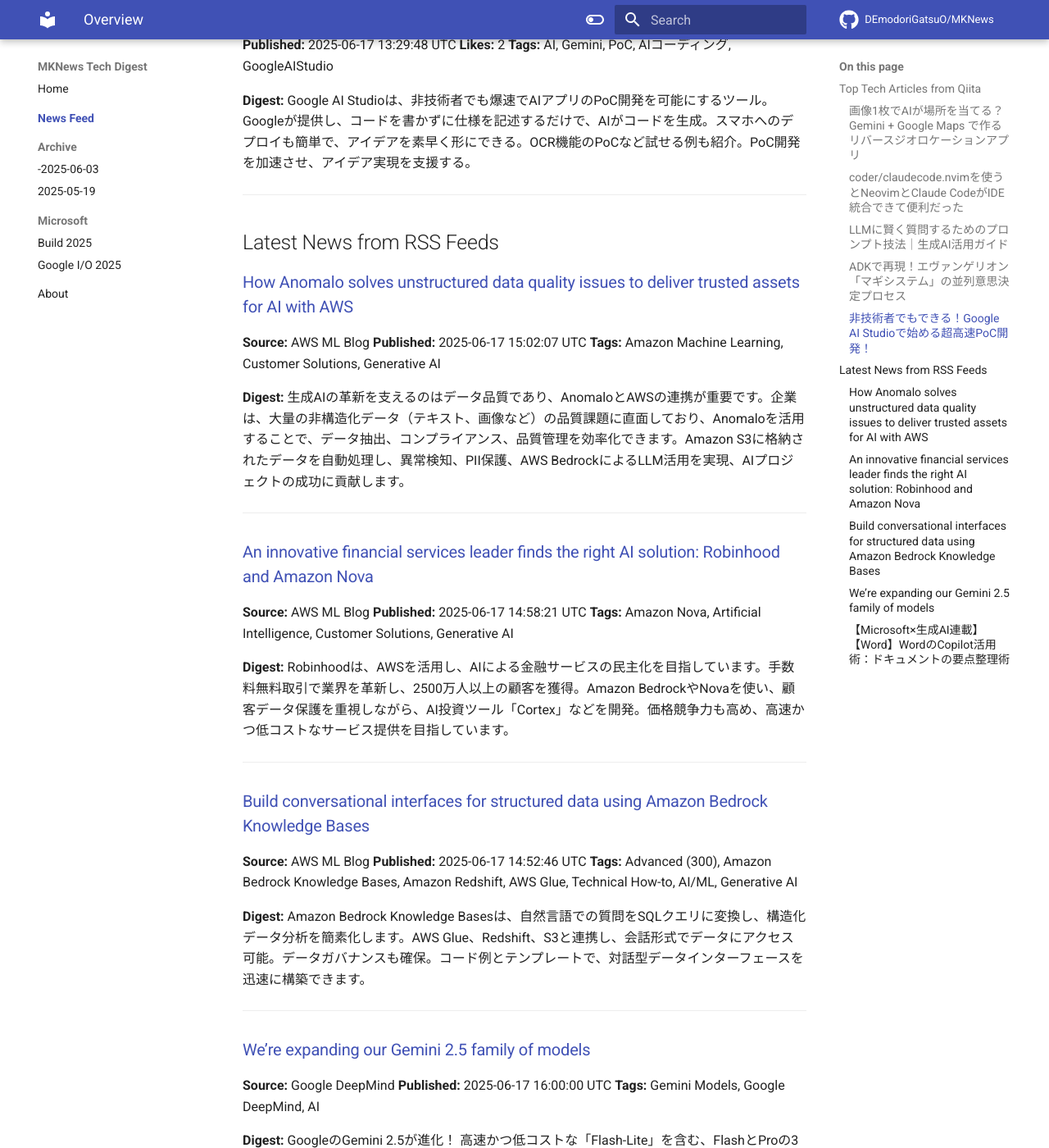
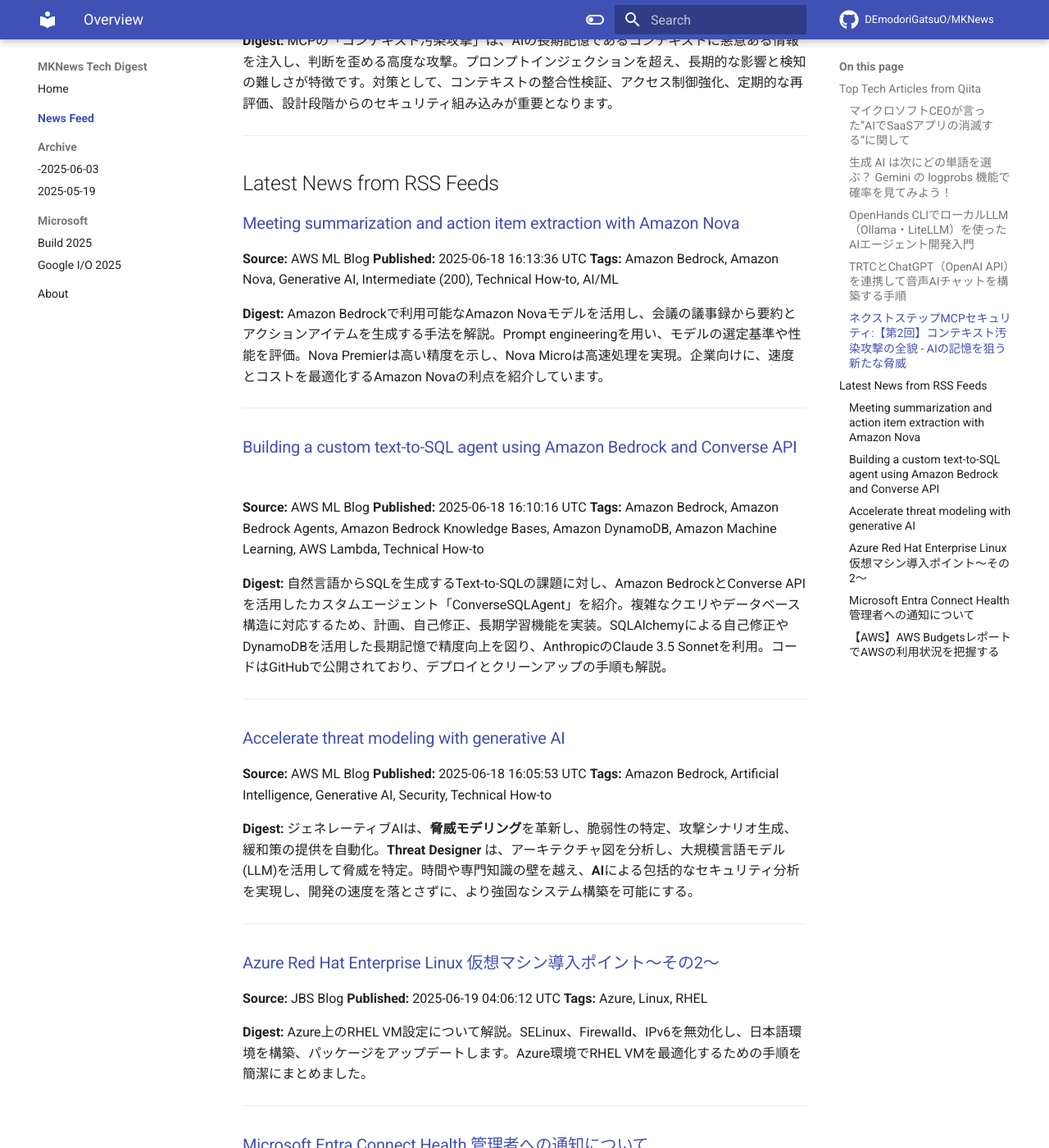
Before and after one commit to DEmodoriGatsuO/MKNews, an MkDocs documentation site: the page built from docs/news/index.md, in a window 1280 px wide and 1400 px high, scrolled down 1414 px. Shown: the whole window at 82% size. Built offline with MkDocs 1.6.1 and Material for MkDocs 9.7.7, drawn with Linux system fonts in a browser that asks for light colours; comment, search, counter and statistics services are not loaded; some of the changed text lies outside the part shown.

Commit message:
Automated AI Tech Digest - 2025-06-19

```diff
--- a/docs/news/index.md
+++ b/docs/news/index.md
@@ -1,108 +1,118 @@
-# AI Tech Trends Digest (2025-06-18)
+# AI Tech Trends Digest (2025-06-19)
 
 
 ## Top Tech Articles from Qiita
 
 
-### [画像1枚でAIが場所を当てる？Gemini + Google Maps で作るリバースジオロケーションアプリ](https://qiita.com/zawatti/items/73162bedfef00f6490b6)
-**Published:** 2025-06-17 13:38:54 UTC
-**Likes:** 7
-**Tags:** AI, マルチモーダル, Gemini, ClaudeCode, LiveAPI
+### [マイクロソフトCEOが言った”AIでSaaSアプリの消滅する”に関して](https://qiita.com/QueryPie/items/6c20485284f22a35ef73)
+**Published:** 2025-06-18 14:01:37 UTC
+**Likes:** 4
+**Tags:** AI, MCP, 生成AI, LLM
 
 **Digest:**
-写真から場所を特定するWebアプリ「ReverseGeo」を開発。Gemini APIを活用し、画像をアップロードするとAIが場所を解析、地図表示や履歴管理も。**画像解析**、**リアルタイム解析**、**インタラクティブマップ**機能を搭載。多様なモードで精度を高め、**東京駅**や**エッフェル塔**など実地検証も。AIの**画像理解能力**の高さに感銘。オフライン対応や精度の向上を目指し、ゲーム感覚で楽しめるアプリです。
+マイクロソフトCEOのナデラ氏は、SaaSの進化を「死んだ」と表現。AIエージェント台頭により、既存アプリのUI不要化、バックエンド崩壊を予測。ビジネスロジックはAI層へ移行し、課金モデルも変化。AIネイティブSaaSが台頭し、企業はAI活用で価値創造を。SaaS企業はAI化への対応が急務です。
 
 ---
 
-### [coder/claudecode.nvimを使うとNeovimとClaude CodeがIDE統合できて便利だった](https://qiita.com/getty104/items/c332e5f632da71523dbc)
-**Published:** 2025-06-17 09:17:45 UTC
-**Likes:** 6
-**Tags:** Vim, neovim, Claude, ClaudeCode
+### [生成 AI は次にどの単語を選ぶ？ Gemini の logprobs 機能で確率を見てみよう！](https://qiita.com/te_yama/items/2fddfbf0a4078e7911c0)
+**Published:** 2025-06-18 13:52:15 UTC
+**Likes:** 3
+**Tags:** Python, Gemini, GoogleCloud, VertexAI, 生成AI
 
 **Digest:**
-以前NeovimでClaude Codeを使うプラグインとして`greggh/claude-code.nvim`を紹介しましたが、今回は`coder/claudecode.nvim`を紹介します。このプラグインはClaude CodeのIDE統合を実現し、Neovimと連携。コンテキスト送信や差分表示が可能で、ファイルツリープラグインとの連携も。NeovimでのClaude Code利用を格段に向上させるのでおすすめです。
+Gemini APIの`logprobs`機能で、LLMがテキスト生成時にトークンごとの選択肢と確率を可視化。`response_logprobs`と`logprobs`設定で、AIの選択理由を理解。例えば「日本で一番高い山は？」への回答候補を分析し、生成AIの挙動解釈やデバッグ、チューニングに役立つ。多様な選択肢から確率的に単語が選ばれる過程を理解し、AIをより効果的に活用。
 
 ---
 
-### [ LLMに賢く質問するためのプロンプト技法｜生成AI活用ガイド](https://qiita.com/asodariyapradip/items/465f4a9487c8a0994abf)
-**Published:** 2025-06-17 13:36:57 UTC
+### [OpenHands CLIでローカルLLM（Ollama・LiteLLM）を使ったAIエージェント開発入門](https://qiita.com/nokonoko_1203/items/7cbdb5d5e82b3c0a4f41)
+**Published:** 2025-06-18 13:40:52 UTC
 **Likes:** 3
-**Tags:** AI, 生成AI, ChatGPT, LLM, プロンプトエンジニアリング
+**Tags:** Python, LLM, litellm, ollama, OpenHands
 
 **Digest:**
-生成AIとLLM普及で注目される「プロンプトエンジニアリング」。初心者向けに、AIへの指示文「プロンプト」の書き方のコツを解説。Zero-shot、Few-shotなど5つの技法を日本の生活例で紹介し、具体的に書く、フォーマット指定、丁寧な口調が重要。天気や家計管理など、日常生活での活用例も提示しています。
+OpenHands CLIをローカルLLMで動かす方法を紹介。OllamaとLiteLLM Proxyを使用し、Qwen3 32Bモデルをローカル環境で実行する。設定は`~/.openhands/settings.json`で行い、LiteLLM経由なら柔軟な設定が可能。メリットはプライバシー保護、APIコスト不要、オフライン動作。デメリットは初期設定とハードウェアスペック。
 
 ---
 
-### [ADKで再現！エヴァンゲリオン「マギシステム」の並列意思決定プロセス](https://qiita.com/nakayutthi/items/1328fa575f086d6aeecc)
-**Published:** 2025-06-17 10:49:44 UTC
-**Likes:** 3
-**Tags:** Python, エヴァンゲリオン, ADK, Gemini, AIエージェント
+### [TRTCとChatGPT（OpenAI API）を連携して音声AIチャットを構築する手順](https://qiita.com/lbddk4/items/99322d5bff097ae1cec5)
+**Published:** 2025-06-19 05:34:36 UTC
+**Likes:** 0
+**Tags:** 音声処理, RTC, OpenAI, AI会話アプリ, ChatGPT
 
 **Digest:**
-エヴァンゲリオンの「マギ」システムを模倣し、GoogleのADKでAIエージェントを構築する方法を紹介。`LlmAgent`でメルキオール、バルタザール、キャスパーの各思考を定義し、`ParallelAgent`で並列実行。結果を`SequentialAgent`で集約し、最終判断を下す「並列ファンアウト/ギャザーパターン」を実装。ADKのUIで動作を確認し、多様な視点からの意思決定を実現する。
+Tencent Cloud TRTC SDKとOpenAI ChatGPT APIを連携し、Flutterでリアルタイム音声AIチャットを実現。TRTCで音声を収音し、ASRでテキスト化、ChatGPT（gpt-3.5-turbo）で対話、TTSで音声合成しTRTC経由で応答。OpenAI APIキー取得、Flutterでの音声送受信、PythonサーバーでのChatGPT連携、TTS、TRTCによる音声伝送と再生の流れを説明。
 
 ---
 
-### [非技術者でもできる！Google AI Studioで始める超高速PoC開発！](https://qiita.com/kazu_ppp/items/1579484bd138f0170c10)
-**Published:** 2025-06-17 13:29:48 UTC
-**Likes:** 2
-**Tags:** AI, Gemini, PoC, AIコーディング, GoogleAIStudio
+### [ネクストステップMCPセキュリティ:【第2回】コンテキスト汚染攻撃の全貌 - AIの記憶を狙う新たな脅威](https://qiita.com/QueryPie/items/dfac5ef56314d8a0ff38)
+**Published:** 2025-06-19 04:30:24 UTC
+**Likes:** 0
+**Tags:** Security, AI, MCP, LLM
 
 **Digest:**
-Google AI Studioは、非技術者でも爆速でAIアプリのPoC開発を可能にするツール。Googleが提供し、コードを書かずに仕様を記述するだけで、AIがコードを生成。スマホへのデプロイも簡単で、アイデアを素早く形にできる。OCR機能のPoCなど試せる例も紹介。PoC開発を加速させ、アイデア実現を支援する。
+MCPの「コンテキスト汚染攻撃」は、AIの長期記憶であるコンテキストに悪意ある情報を注入し、判断を歪める高度な攻撃。プロンプトインジェクションを超え、長期的な影響と検知の難しさが特徴です。対策として、コンテキストの整合性検証、アクセス制御強化、定期的な再評価、設計段階からのセキュリティ組み込みが重要となります。
 
 ---
 
 ## Latest News from RSS Feeds
 
 
-### [How Anomalo solves unstructured data quality issues to deliver trusted assets for AI with AWS](https://aws.amazon.com/blogs/machine-learning/how-anomalo-solves-unstructured-data-quality-issues-to-deliver-trusted-assets-for-ai-with-aws/)
+### [Meeting summarization and action item extraction with Amazon Nova](https://aws.amazon.com/blogs/machine-learning/meeting-summarization-and-action-item-extraction-with-amazon-nova/)
 **Source:** AWS ML Blog
-**Published:** 2025-06-17 15:02:07 UTC
-**Tags:** Amazon Machine Learning, Customer Solutions, Generative AI
+**Published:** 2025-06-18 16:13:36 UTC
+**Tags:** Amazon Bedrock, Amazon Nova, Generative AI, Intermediate (200), Technical How-to, AI/ML
 
 **Digest:**
-生成AIの革新を支えるのはデータ品質であり、AnomaloとAWSの連携が重要です。企業は、大量の非構造化データ（テキスト、画像など）の品質課題に直面しており、Anomaloを活用することで、データ抽出、コンプライアンス、品質管理を効率化できます。Amazon S3に格納されたデータを自動処理し、異常検知、PII保護、AWS BedrockによるLLM活用を実現、AIプロジェクトの成功に貢献します。
+Amazon Bedrockで利用可能なAmazon Novaモデルを活用し、会議の議事録から要約とアクションアイテムを生成する手法を解説。Prompt engineeringを用い、モデルの選定基準や性能を評価。Nova Premierは高い精度を示し、Nova Microは高速処理を実現。企業向けに、速度とコストを最適化するAmazon Novaの利点を紹介しています。
 
 ---
 
-### [An innovative financial services leader finds the right AI solution: Robinhood and Amazon Nova](https://aws.amazon.com/blogs/machine-learning/an-innovative-financial-services-leader-finds-the-right-ai-solution-robinhood-and-amazon-nova/)
+### [Building a custom text-to-SQL agent using Amazon Bedrock and Converse API](https://aws.amazon.com/blogs/machine-learning/building-a-custom-text-to-sql-agent-using-amazon-bedrock-and-converse-api/)
 **Source:** AWS ML Blog
-**Published:** 2025-06-17 14:58:21 UTC
-**Tags:** Amazon Nova, Artificial Intelligence, Customer Solutions, Generative AI
+**Published:** 2025-06-18 16:10:16 UTC
+**Tags:** Amazon Bedrock, Amazon Bedrock Agents, Amazon Bedrock Knowledge Bases, Amazon DynamoDB, Amazon Machine Learning, AWS Lambda, Technical How-to
 
 **Digest:**
-Robinhoodは、AWSを活用し、AIによる金融サービスの民主化を目指しています。手数料無料取引で業界を革新し、2500万人以上の顧客を獲得。Amazon BedrockやNovaを使い、顧客データ保護を重視しながら、AI投資ツール「Cortex」などを開発。価格競争力も高め、高速かつ低コストなサービス提供を目指しています。
+自然言語からSQLを生成するText-to-SQLの課題に対し、Amazon BedrockとConverse APIを活用したカスタムエージェント「ConverseSQLAgent」を紹介。複雑なクエリやデータベース構造に対応するため、計画、自己修正、長期学習機能を実装。SQLAlchemyによる自己修正やDynamoDBを活用した長期記憶で精度向上を図り、AnthropicのClaude 3.5 Sonnetを利用。コードはGitHubで公開されており、デプロイとクリーンアップの手順も解説。
 
 ---
 
-### [Build conversational interfaces for structured data using Amazon Bedrock Knowledge Bases](https://aws.amazon.com/blogs/machine-learning/build-conversational-interfaces-for-structured-data-using-amazon-bedrock-knowledge-bases/)
+### [Accelerate threat modeling with generative AI](https://aws.amazon.com/blogs/machine-learning/accelerate-threat-modeling-with-generative-ai/)
 **Source:** AWS ML Blog
-**Published:** 2025-06-17 14:52:46 UTC
-**Tags:** Advanced (300), Amazon Bedrock Knowledge Bases, Amazon Redshift, AWS Glue, Technical How-to, AI/ML, Generative AI
+**Published:** 2025-06-18 16:05:53 UTC
+**Tags:** Amazon Bedrock, Artificial Intelligence, Generative AI, Security, Technical How-to
 
 **Digest:**
-Amazon Bedrock Knowledge Basesは、自然言語での質問をSQLクエリに変換し、構造化データ分析を簡素化します。AWS Glue、Redshift、S3と連携し、会話形式でデータにアクセス可能。データガバナンスも確保。コード例とテンプレートで、対話型データインターフェースを迅速に構築できます。
+ジェネレーティブAIは、**脅威モデリング**を革新し、脆弱性の特定、攻撃シナリオ生成、緩和策の提供を自動化。**Threat Designer** は、アーキテクチャ図を分析し、大規模言語モデル(LLM)を活用して脅威を特定。時間や専門知識の壁を越え、**AI**による包括的なセキュリティ分析を実現し、開発の速度を落とさずに、より強固なシステム構築を可能にする。
 
 ---
 
-### [We’re expanding our Gemini 2.5 family of models](https://blog.google/products/gemini/gemini-2-5-model-family-expands/)
-**Source:** Google DeepMind
-**Published:** 2025-06-17 16:00:00 UTC
-**Tags:** Gemini Models, Google DeepMind, AI
+### [Azure Red Hat Enterprise Linux 仮想マシン導入ポイント～その2～](https://blog.jbs.co.jp/entry/2025/06/19/130612)
+**Source:** JBS Blog
+**Published:** 2025-06-19 04:06:12 UTC
+**Tags:** Azure, Linux, RHEL
 
 **Digest:**
-GoogleのGemini 2.5が進化！ 高速かつ低コストな「Flash-Lite」を含む、FlashとProの3モデルが利用可能になりました。Gemini 2.5 Flash-Liteは、最も費用対効果の高い2.5モデルとして登場し、Gemini 2.5シリーズ全体の性能向上に貢献しています。
+Azure上のRHEL VM設定について解説。SELinux、Firewalld、IPv6を無効化し、日本語環境を構築、パッケージをアップデートします。Azure環境でRHEL VMを最適化するための手順を簡潔にまとめました。
 
 ---
 
-### [【Microsoft×生成AI連載】【Word】WordのCopilot活用術：ドキュメントの要点整理術](https://blog.jbs.co.jp/entry/2025/06/18/085109)
+### [Microsoft Entra Connect Health 管理者への通知について](https://blog.jbs.co.jp/entry/2025/06/19/090248)
 **Source:** JBS Blog
-**Published:** 2025-06-17 23:51:09 UTC
-**Tags:** Copilot, Microsoft Copilot, Microsoft 365 Copilot, 生成AI, Microsoft×生成AI連載, Word
+**Published:** 2025-06-19 00:02:48 UTC
+**Tags:** Azure AD Connect, Azure AD, Microsoft Entra Connect, Microsoft Entra ID
 
 **Digest:**
-Microsoft Wordで利用できるCopilot機能に焦点を当てた記事です。Word内でCopilotを活用することで、文書作成や編集作業を効率化できる可能性があります。具体的な機能やその利用方法については、記事内で詳しく解説していく予定です。
+Microsoft Entra Connect Health（MECH）は、オンプレAD DSとEntra IDの同期を監視する重要ツール。プロキシ環境では設定が必要で、本記事では管理者へのエラー通知設定を解説。MECHの設定方法を説明し、実際の通知例を提示。
 
 ---
+
+### [【AWS】AWS BudgetsレポートでAWSの利用状況を把握する](https://blog.jbs.co.jp/entry/2025/06/18/164606)
+**Source:** JBS Blog
+**Published:** 2025-06-18 07:46:06 UTC
+**Tags:** AWS, AWS Budgets
+
+**Digest:**
+AWS Budgetsは、AWS利用料金を管理するコスト管理ツールです。予算を設定し、利用状況とコストを追跡、予算超過のアラート設定やレポート作成が可能です。AWS Budgetsレポートを活用することで、AWS利用料金の現状把握に役立ちます。
+
+---
```
